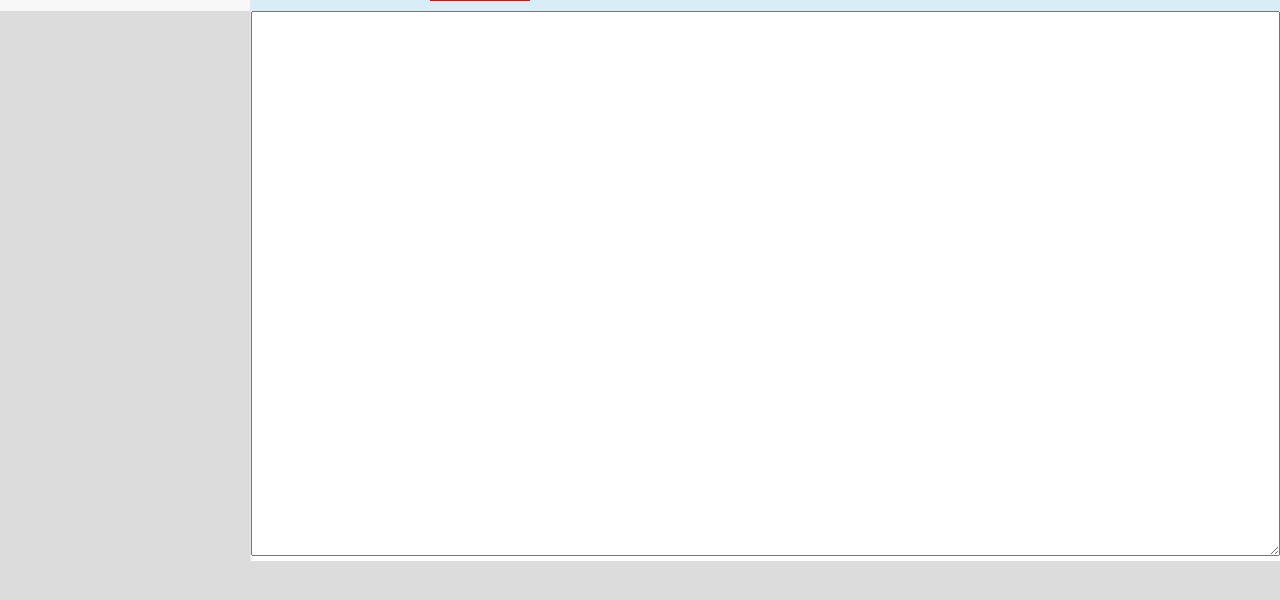
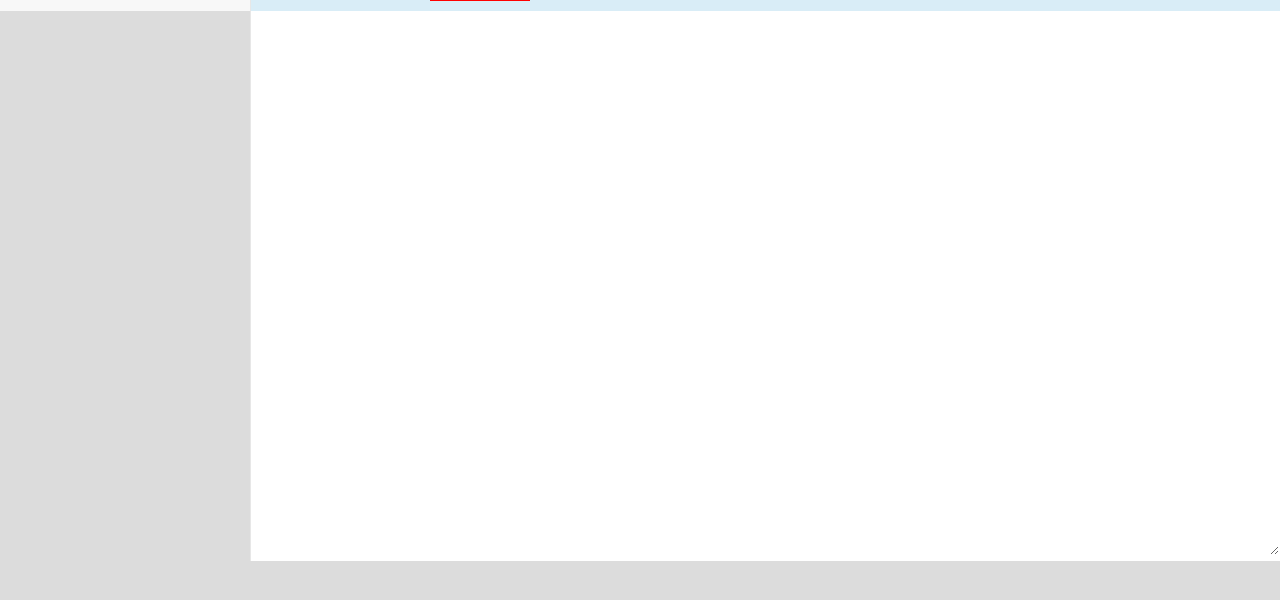
Before and after one commit to houziyu/dao_manage, a Django app: template templates/logs.html in a window 1280 px wide. Shown: the part 79-679 px from the top of the page. Run offline with Django 3.2, Linux system fonts and the light colour scheme; the template is opened without the code that fills it, so the values that code supplies are empty; some libraries are stand-ins or nearby versions.

Commit message:
log wancheng

```diff
--- a/templates/logs.html
+++ b/templates/logs.html
@@ -10,7 +10,7 @@
         </form>
     </div>
     <div class="row" >
-        <textarea rows="3" cols="20" style="height: 545px;width: 100%">
+        <textarea rows="3" cols="20" style="height: 545px;width: 100%;border-style: solid;border-color: white">
             {{ logs }}
         </textarea>
     </div>
```
